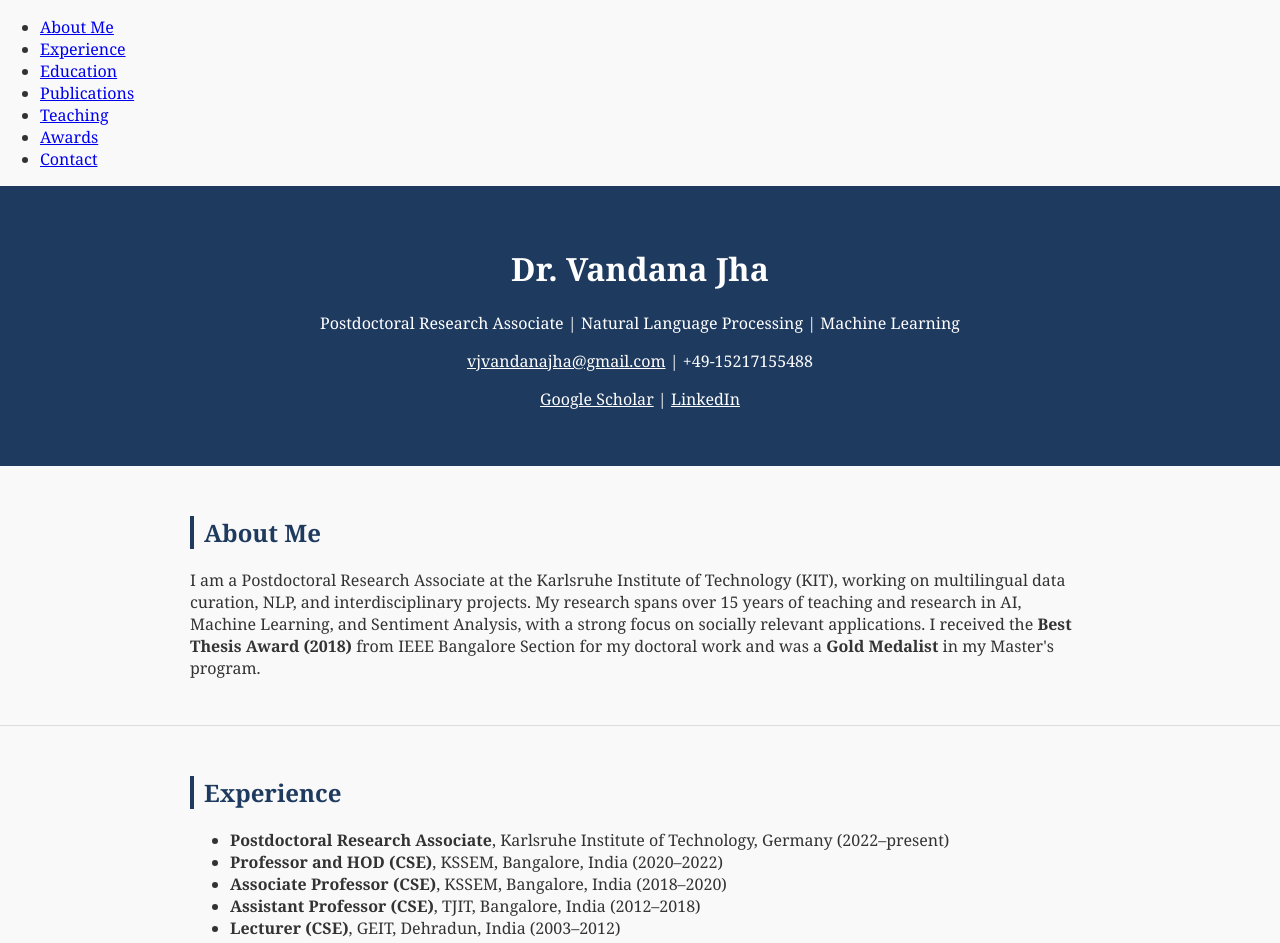
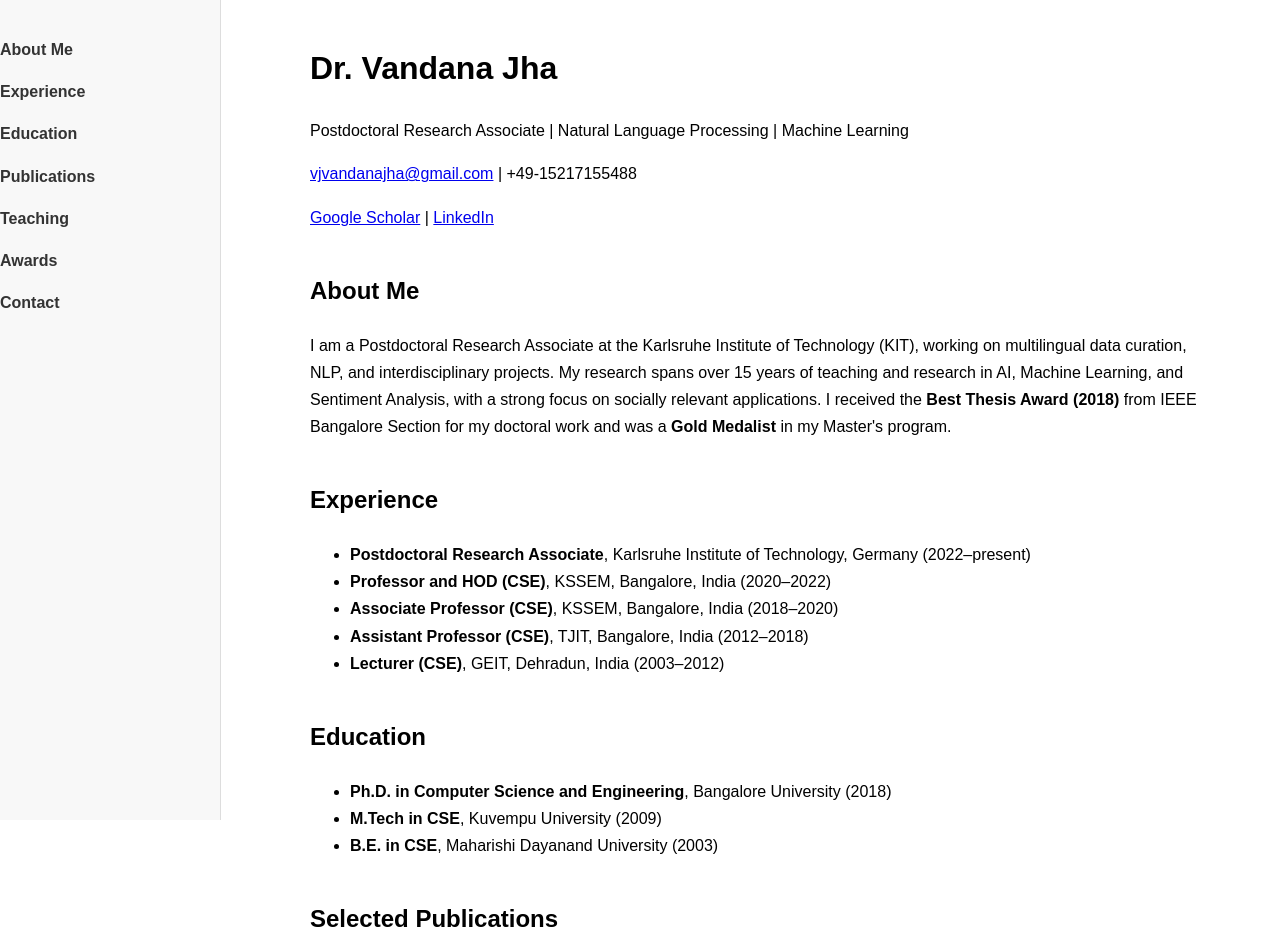
Before and after one commit to vjvandana/vandana-jha-website, a plain HTML site: page index.html in a window 1280 px wide. Shown: the top 943 px of the page. Drawn offline with Linux system fonts and the light colour scheme.

Commit message:
Update style.css for the sidebar

```diff
--- a/style.css
+++ b/style.css
@@ -1,7 +1,53 @@
-body {font-family: Georgia, serif; background:#f9f9f9; color:#333; margin:0; padding:0;}
-.container {width:85%; max-width:900px; margin:auto;}
-header {background:#1e3a5f; color:#fff; text-align:center; padding:40px 20px;}
-header a {color:#fff;}
-section {padding:30px 0; border-bottom:1px solid #ddd;}
-h2 {color:#1e3a5f; border-left:4px solid #1e3a5f; padding-left:10px;}
-footer {background:#1e3a5f; color:#fff; text-align:center; padding:20px;}
+/* General styles */
+body {
+  font-family: Arial, sans-serif;
+  line-height: 1.7; /* More spacing between lines */
+  margin: 0;
+  padding: 0;
+}
+
+/* Sidebar */
+.sidebar {
+  position: fixed;
+  top: 0;
+  left: 0;
+  width: 220px;
+  height: 100%;
+  background-color: #f8f8f8;
+  padding-top: 20px;
+  border-right: 1px solid #ddd;
+}
+
+.sidebar ul {
+  list-style: none;
+  padding: 0;
+}
+
+.sidebar ul li {
+  margin: 15px 0;
+}
+
+.sidebar ul li a {
+  text-decoration: none;
+  color: #333;
+  font-weight: bold;
+}
+
+.sidebar ul li a:hover {
+  color: #007bff;
+}
+
+/* Main content */
+.main-content {
+  margin-left: 240px; /* Leave space for sidebar */
+  padding: 20px;
+}
+
+header, section, footer {
+  margin-bottom: 40px;
+}
+
+.container {
+  max-width: 900px;
+  margin: 0 auto;
+}
```
